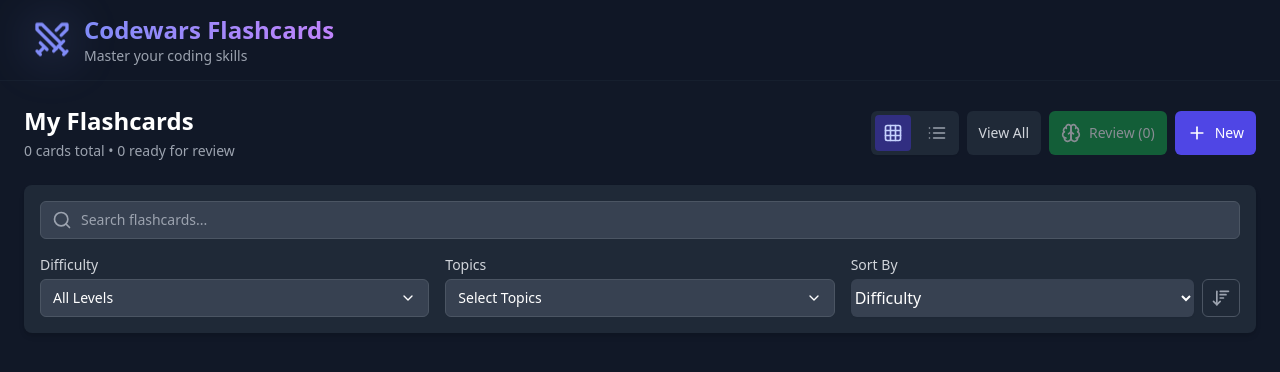
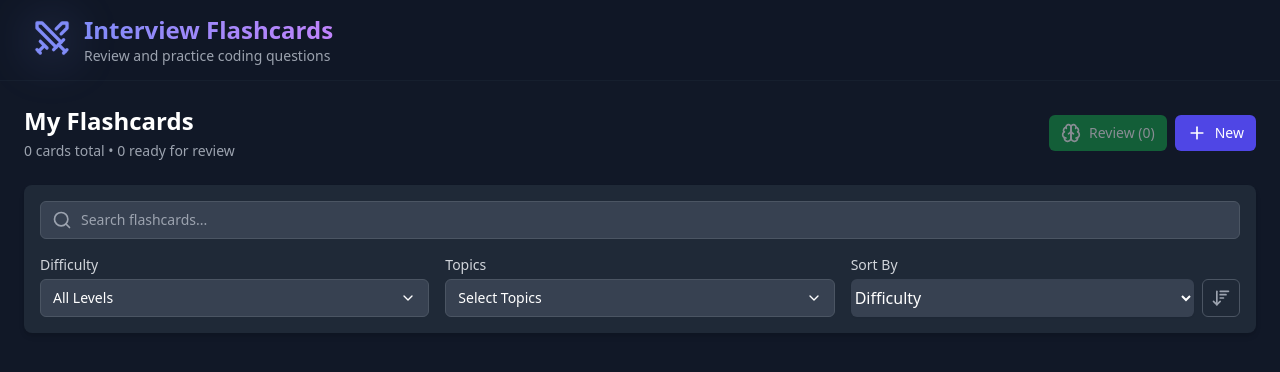
Before and after one commit to abuyork/Flashcards, a React app: page / in a window 1280 px wide. Shown: the top 372 px of the page. Built offline with nearby package versions, Linux system fonts and the light colour scheme; the HTML template or start-up script is replaced by a standard one.

Commit message:
Reviewed Header Text

```diff
--- a/src/App.tsx
+++ b/src/App.tsx
@@ -1,5 +1,5 @@
 import { useState } from 'react';
-import { Brain, Grid, List, Plus, X } from 'lucide-react';
+import { Brain, Plus, X } from 'lucide-react';
 import { Header } from './components/Header';
 import { Filters } from './components/Filters';
 import { FlashcardList } from './components/FlashcardList';
@@ -13,7 +13,7 @@ export default function App() {
   const [isEditorOpen, setIsEditorOpen] = useState(false);
   const [isReviewMode, setIsReviewMode] = useState(false);
   const [editingCard, setEditingCard] = useState<Flashcard | undefined>();
-  const { viewMode, setViewMode } = useStore();
+  const { viewMode } = useStore();
   const flashcards = useStore((state) => state.flashcards);
 
   const [showAllCards, setShowAllCards] = useState(false);
@@ -57,34 +57,6 @@ export default function App() {
               </p>
             </div>
             <div className="flex flex-wrap gap-2">
-              <div className="flex items-center space-x-2 bg-white dark:bg-gray-800 rounded-md shadow-sm p-1">
-                <button
-                  onClick={() => setViewMode('grid')}
-                  className={`p-2 rounded ${
-                    viewMode === 'grid'
-                      ? 'bg-indigo-100 text-indigo-600 dark:bg-indigo-900 dark:text-indigo-200'
-                      : 'text-gray-500 hover:text-gray-700 dark:text-gray-400 dark:hover:text-gray-200'
-                  }`}
-                >
-                  <Grid className="h-5 w-5" />
-                </button>
-                <button
-                  onClick={() => setViewMode('all')}
-                  className={`p-2 rounded ${
-                    viewMode === 'all'
-                      ? 'bg-indigo-100 text-indigo-600 dark:bg-indigo-900 dark:text-indigo-200'
-                      : 'text-gray-500 hover:text-gray-700 dark:text-gray-400 dark:hover:text-gray-200'
-                  }`}
-                >
-                  <List className="h-5 w-5" />
-                </button>
-              </div>
-              <button
-                onClick={() => setShowAllCards(true)}
-                className="inline-flex items-center px-3 py-2 text-sm font-medium rounded-md text-gray-700 bg-white hover:bg-gray-50 dark:bg-gray-800 dark:text-gray-300 dark:border-gray-700"
-              >
-                View All
-              </button>
               <button
                 onClick={() => setIsReviewMode(true)}
                 disabled={reviewableCards.length === 0}
--- a/src/components/FlashcardList.tsx
+++ b/src/components/FlashcardList.tsx
@@ -54,10 +54,11 @@ export function FlashcardList({ onEdit }: Props) {
 
   return (
     <div className="grid grid-cols-1 sm:grid-cols-2 lg:grid-cols-3 gap-4 sm:gap-6">
-      {filteredCards.map((card) => (
+      {filteredCards.map((card, index) => (
         <div
           key={card.id}
-          className="flashcard-grid-item group bg-white dark:bg-gray-800 rounded-xl shadow-md overflow-hidden hover:shadow-xl transition-all duration-300"
+          className="flashcard-grid-item shimmer"
+          style={{ '--delay': index } as React.CSSProperties}
         >
           <div className="p-5">
             <div className="flex justify-between items-start">
--- a/src/components/Header.tsx
+++ b/src/components/Header.tsx
@@ -12,10 +12,10 @@ export function Header() {
             </div>
             <div>
               <h1 className="text-xl sm:text-2xl font-bold bg-clip-text text-transparent bg-gradient-to-r from-indigo-400 to-purple-400">
-                Codewars Flashcards
+                Interview Flashcards
               </h1>
               <p className="text-sm text-gray-400">
-                Master your coding skills
+                Review and practice coding questions
               </p>
             </div>
           </div>
--- a/src/index.css
+++ b/src/index.css
@@ -8,75 +8,115 @@
   }
 }
 
-/* Smooth transitions */
-.fade-enter {
-  opacity: 0;
-  transform: scale(0.95);
+/* Sophisticated entrance animations */
+@keyframes slideUpFade {
+  0% {
+    opacity: 0;
+    transform: translateY(30px) scale(0.95);
+  }
+  100% {
+    opacity: 1;
+    transform: translateY(0) scale(1);
+  }
 }
 
-.fade-enter-active {
-  opacity: 1;
-  transform: scale(1);
-  transition: opacity 300ms ease-out, transform 300ms ease-out;
+@keyframes scaleIn {
+  0% {
+    opacity: 0;
+    transform: scale(0.9);
+  }
+  70% {
+    transform: scale(1.05);
+  }
+  100% {
+    opacity: 1;
+    transform: scale(1);
+  }
 }
 
-.fade-exit {
-  opacity: 1;
-  transform: scale(1);
+/* Elegant hover animations */
+@keyframes softFloat {
+  0%, 100% {
+    transform: translateY(0) rotate(0);
+  }
+  50% {
+    transform: translateY(-8px) rotate(1deg);
+  }
 }
 
-.fade-exit-active {
-  opacity: 0;
-  transform: scale(0.95);
-  transition: opacity 300ms ease-out, transform 300ms ease-out;
+@keyframes shimmer {
+  0% {
+    background-position: -1000px 0;
+  }
+  100% {
+    background-position: 1000px 0;
+  }
 }
 
-/* Card hover effects */
+/* Card animations */
 .flashcard-grid-item {
-  transition: all 0.3s ease;
+  animation: slideUpFade 0.6s cubic-bezier(0.16, 1, 0.3, 1);
+  animation-fill-mode: both;
+}
+
+.flashcard-grid-item:nth-child(n) {
+  animation-delay: calc(0.1s * var(--delay, 0));
 }
 
 .flashcard-grid-item:hover {
-  transform: translateY(-4px);
-  box-shadow: 0 12px 24px -8px rgba(0, 0, 0, 0.15);
+  transform: translateY(-8px) scale(1.02);
+  transition: all 0.5s cubic-bezier(0.34, 1.56, 0.64, 1);
+  box-shadow:
+    0 20px 25px -5px rgba(0, 0, 0, 0.1),
+    0 10px 10px -5px rgba(0, 0, 0, 0.04),
+    0 0 20px rgba(79, 70, 229, 0.1);
 }
 
-/* Smooth background transitions */
-.dark .bg-transition {
-  transition: background-color 0.3s ease;
+/* Shimmering effect on cards */
+.shimmer {
+  background: linear-gradient(
+    90deg,
+    rgba(255, 255, 255, 0) 0%,
+    rgba(255, 255, 255, 0.05) 50%,
+    rgba(255, 255, 255, 0) 100%
+  );
+  background-size: 1000px 100%;
+  animation: shimmer 2s infinite linear;
 }
 
-/* Floating animation for cards */
-@keyframes float {
-  0% {
-    transform: translateY(0px);
-  }
-  50% {
-    transform: translateY(-10px);
-  }
-  100% {
-    transform: translateY(0px);
-  }
-}
-
+/* Floating icon animation */
 .float-animation {
-  animation: float 6s ease-in-out infinite;
+  animation: softFloat 3s ease-in-out infinite;
 }
 
 /* Progress bar animation */
-@keyframes progress {
-  from {
+@keyframes progressGrow {
+  0% {
     width: 0;
+    opacity: 0;
+  }
+  100% {
+    opacity: 1;
   }
 }
 
 .animate-progress {
-  animation: progress 0.6s ease-out;
+  animation: progressGrow 1s cubic-bezier(0.34, 1.56, 0.64, 1);
+  background: linear-gradient(
+    90deg,
+    rgb(79, 70, 229) 0%,
+    rgb(147, 51, 234) 100%
+  );
+}
+
+/* Modal animations */
+.modal-enter {
+  animation: scaleIn 0.4s cubic-bezier(0.34, 1.56, 0.64, 1);
 }
 
 /* Custom scrollbar */
 ::-webkit-scrollbar {
-  width: 8px;
+  width: 6px;
 }
 
 ::-webkit-scrollbar-track {
@@ -84,6 +124,58 @@
 }
 
 ::-webkit-scrollbar-thumb {
-  background: #475569;
-  border-radius: 4px;
+  background: rgba(79, 70, 229, 0.3);
+  border-radius: 3px;
+  transition: background 0.3s;
 }
+
+::-webkit-scrollbar-thumb:hover {
+  background: rgba(79, 70, 229, 0.5);
+}
+
+/* Button hover effects */
+.btn-hover-effect {
+  position: relative;
+  overflow: hidden;
+}
+
+.btn-hover-effect::after {
+  content: '';
+  position: absolute;
+  top: 50%;
+  left: 50%;
+  width: 300%;
+  height: 300%;
+  background: radial-gradient(circle, rgba(255,255,255,0.2) 0%, rgba(255,255,255,0) 70%);
+  transform: translate(-50%, -50%) scale(0);
+  opacity: 0;
+  transition: transform 0.6s, opacity 0.6s;
+}
+
+.btn-hover-effect:hover::after {
+  transform: translate(-50%, -50%) scale(1);
+  opacity: 1;
+}
+
+/* Micro-interactions */
+.micro-bounce {
+  transition: transform 0.2s cubic-bezier(0.34, 1.56, 0.64, 1);
+}
+
+.micro-bounce:hover {
+  transform: scale(1.05);
+}
+
+/* Loading state animations */
+@keyframes pulse {
+  0%, 100% {
+    opacity: 1;
+  }
+  50% {
+    opacity: 0.5;
+  }
+}
+
+.loading-pulse {
+  animation: pulse 2s cubic-bezier(0.4, 0, 0.6, 1) infinite;
+}
```
